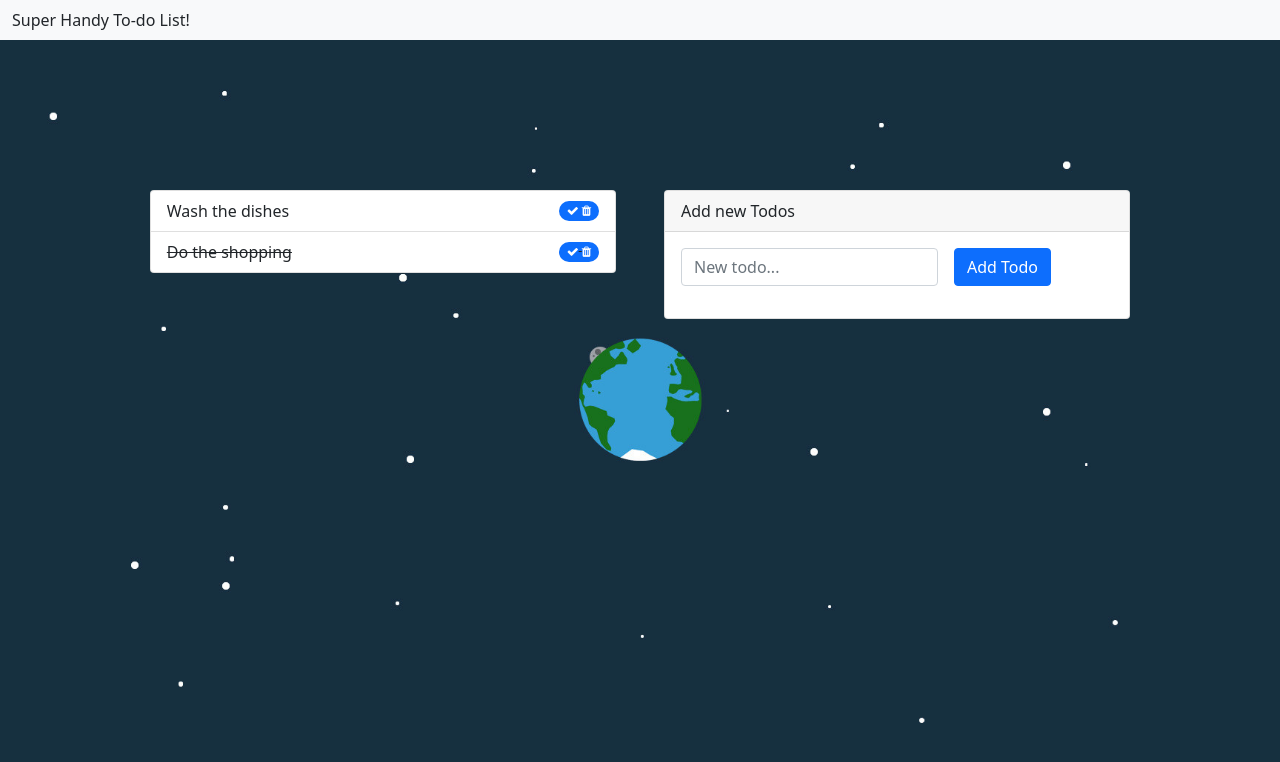
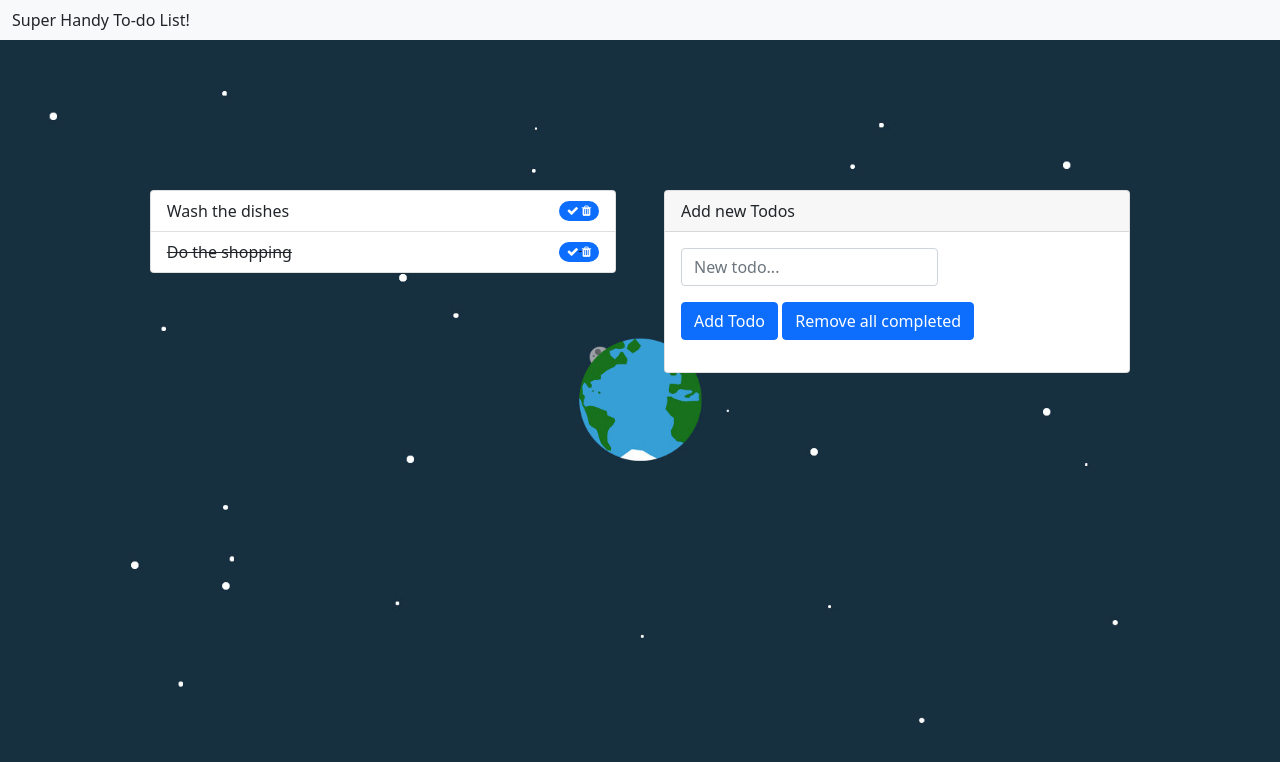
Before and after one commit to CodeYourFuture/JavaScript-Core-2-Coursework-Week3, a website: page 2-projects/1-todo-list/index.html in a window 1280 px wide. Drawn offline with nearby package versions, Linux system fonts and the light colour scheme.

Commit message:
reset index.html for the exercises

```diff
--- a/2-projects/1-todo-list/index.html
+++ b/2-projects/1-todo-list/index.html
@@ -61,11 +61,12 @@
                     />
                   </div>
                   <div class="col-auto">
+                    <button class="btn btn-primary mb-3">Add Todo</button>
                     <button
-                      onclick="addNewTodo(event)"
+                      id="remove-all-completed"
                       class="btn btn-primary mb-3"
                     >
-                      Add Todo
+                      Remove all completed
                     </button>
                   </div>
                 </form>
```
